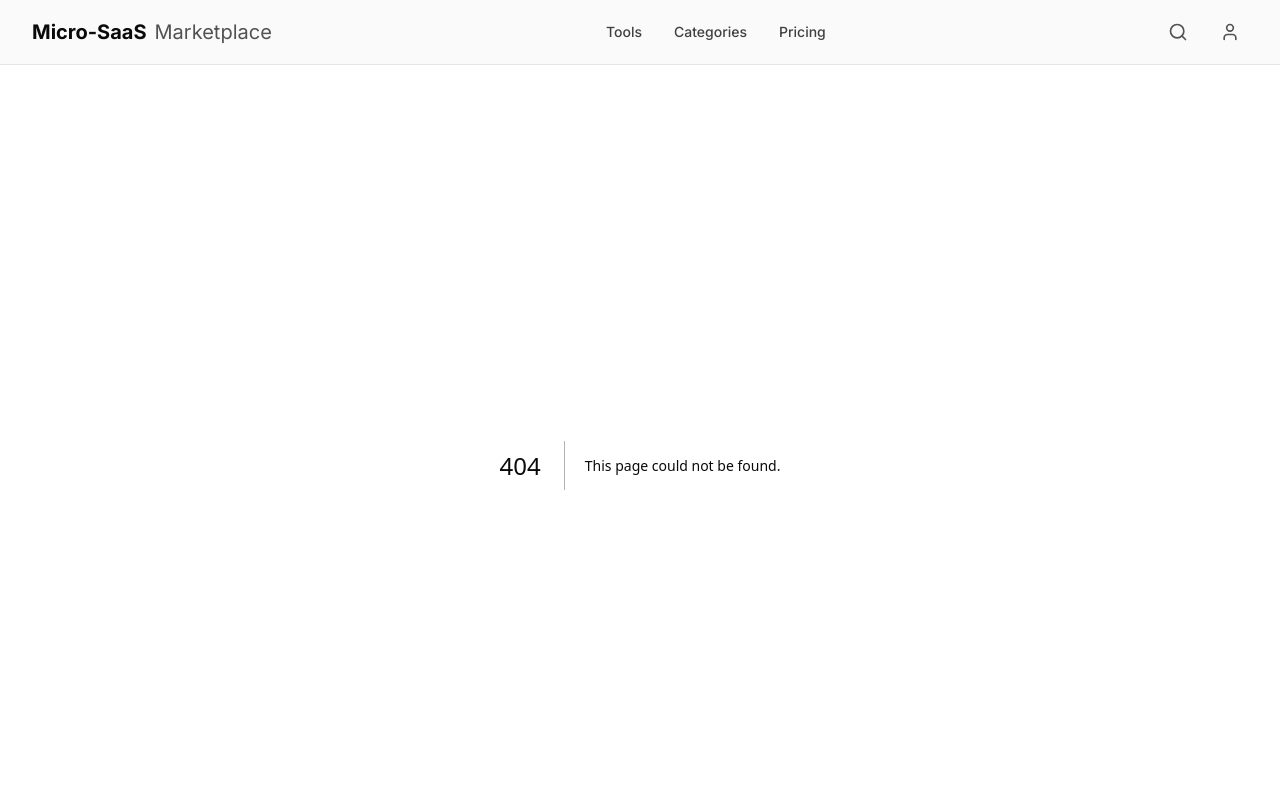
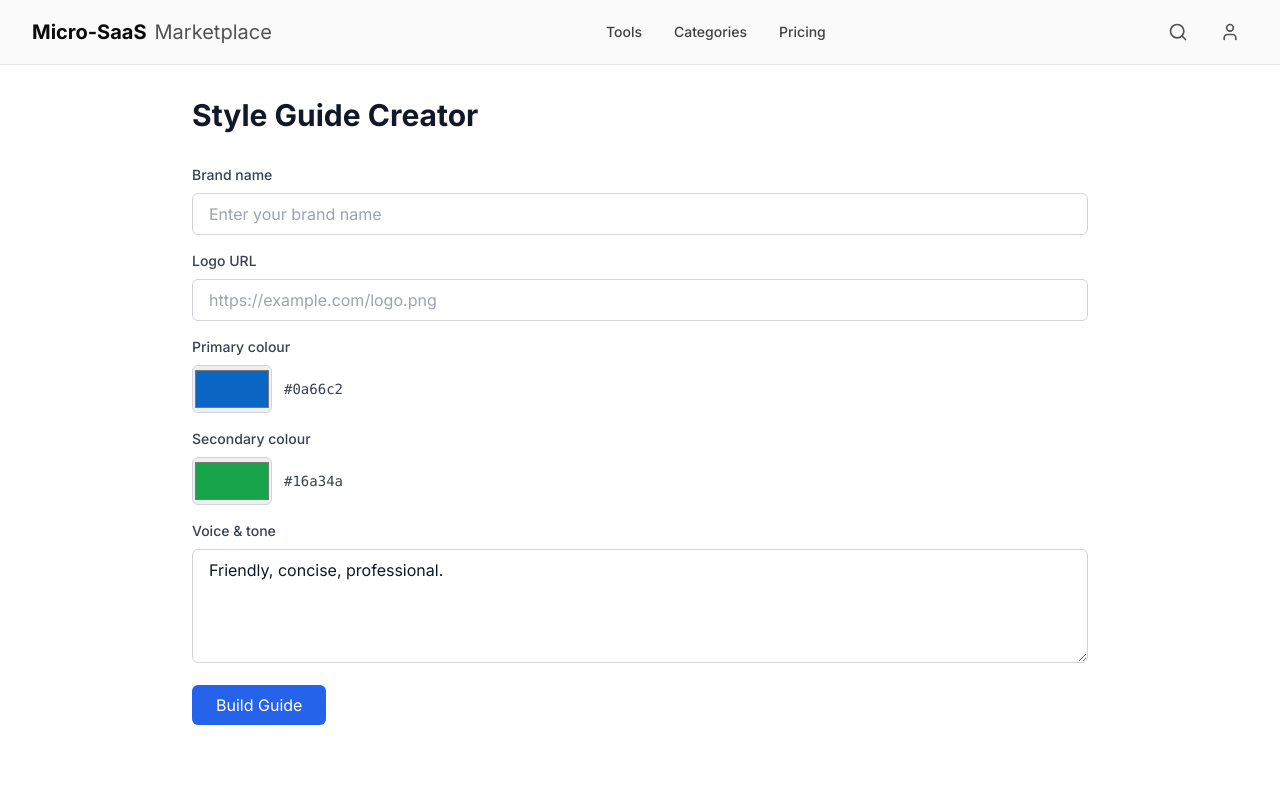
Before and after one commit to emasmela-dotcom/toolmarket365.com, a Next.js app: page /tools/style-guide-creator in a window 1280 px wide. Before the commit this address had no page. Shown: the top 800 px of the page. Built offline with nearby package versions, Linux system fonts and the light colour scheme.

Commit message:
Add Style Guide Creator tool - generate brand style guides in Markdown format

```diff
--- /dev/null
+++ b/app/tools/style-guide-creator/page.tsx
@@ -0,0 +1,177 @@
+'use client'
+
+import React, { useState } from 'react'
+
+export default function StyleGuideCreator() {
+  const [brandName, setBrandName] = useState('')
+  const [logoUrl, setLogoUrl] = useState('')
+  const [primaryColor, setPrimaryColor] = useState('#0a66c2')
+  const [secondaryColor, setSecondaryColor] = useState('#16a34a')
+  const [voiceTone, setVoiceTone] = useState('Friendly, concise, professional.')
+  const [guide, setGuide] = useState<string | null>(null)
+
+  const buildGuide = () => {
+    const styleGuide = `# ${brandName || 'Your Brand'} Style Guide
+
+## Logo
+![Logo](${logoUrl || 'https://example.com/logo.png'})
+
+## Colours
+- Primary: \`${primaryColor}\`
+- Secondary: \`${secondaryColor}\`
+
+## Voice & Tone
+${voiceTone}
+`
+    setGuide(styleGuide)
+  }
+
+  const copyToClipboard = () => {
+    if (guide) {
+      navigator.clipboard.writeText(guide)
+      alert('Style guide copied to clipboard!')
+    }
+  }
+
+  const downloadMarkdown = () => {
+    if (guide) {
+      const blob = new Blob([guide], { type: 'text/markdown' })
+      const url = URL.createObjectURL(blob)
+      const a = document.createElement('a')
+      a.href = url
+      a.download = `${brandName || 'style-guide'}-style-guide.md`
+      document.body.appendChild(a)
+      a.click()
+      document.body.removeChild(a)
+      URL.revokeObjectURL(url)
+    }
+  }
+
+  return (
+    <div className="min-h-screen bg-white dark:bg-gray-900 p-8">
+      <div className="max-w-4xl mx-auto">
+        <h1 className="text-3xl font-bold mb-8 text-gray-900 dark:text-white">
+          Style Guide Creator
+        </h1>
+
+        <div className="space-y-4 mb-6">
+          <div>
+            <label className="block text-sm font-medium mb-2 text-gray-700 dark:text-gray-300">
+              Brand name
+            </label>
+            <input
+              id="b"
+              type="text"
+              value={brandName}
+              onChange={(e) => setBrandName(e.target.value)}
+              className="w-full px-4 py-2 border border-gray-300 dark:border-gray-600 rounded-md bg-white dark:bg-gray-800 text-gray-900 dark:text-white"
+              placeholder="Enter your brand name"
+            />
+          </div>
+
+          <div>
+            <label className="block text-sm font-medium mb-2 text-gray-700 dark:text-gray-300">
+              Logo URL
+            </label>
+            <input
+              id="l"
+              type="url"
+              value={logoUrl}
+              onChange={(e) => setLogoUrl(e.target.value)}
+              className="w-full px-4 py-2 border border-gray-300 dark:border-gray-600 rounded-md bg-white dark:bg-gray-800 text-gray-900 dark:text-white"
+              placeholder="https://example.com/logo.png"
+            />
+          </div>
+
+          <div>
+            <label className="block text-sm font-medium mb-2 text-gray-700 dark:text-gray-300">
+              Primary colour
+            </label>
+            <div className="flex gap-3 items-center">
+              <input
+                id="c1"
+                type="color"
+                value={primaryColor}
+                onChange={(e) => setPrimaryColor(e.target.value)}
+                className="w-20 h-12 border border-gray-300 dark:border-gray-600 rounded-md cursor-pointer"
+              />
+              <span className="text-sm font-mono text-gray-700 dark:text-gray-300">
+                {primaryColor}
+              </span>
+            </div>
+          </div>
+
+          <div>
+            <label className="block text-sm font-medium mb-2 text-gray-700 dark:text-gray-300">
+              Secondary colour
+            </label>
+            <div className="flex gap-3 items-center">
+              <input
+                id="c2"
+                type="color"
+                value={secondaryColor}
+                onChange={(e) => setSecondaryColor(e.target.value)}
+                className="w-20 h-12 border border-gray-300 dark:border-gray-600 rounded-md cursor-pointer"
+              />
+              <span className="text-sm font-mono text-gray-700 dark:text-gray-300">
+                {secondaryColor}
+              </span>
+            </div>
+          </div>
+
+          <div>
+            <label className="block text-sm font-medium mb-2 text-gray-700 dark:text-gray-300">
+              Voice & tone
+            </label>
+            <textarea
+              id="v"
+              value={voiceTone}
+              onChange={(e) => setVoiceTone(e.target.value)}
+              className="w-full px-4 py-2 border border-gray-300 dark:border-gray-600 rounded-md bg-white dark:bg-gray-800 text-gray-900 dark:text-white resize-vertical"
+              rows={4}
+              placeholder="Describe your brand's voice and tone..."
+            />
+          </div>
+
+          <button
+            onClick={buildGuide}
+            className="px-6 py-2 bg-blue-600 hover:bg-blue-700 text-white rounded-md transition-colors"
+          >
+            Build Guide
+          </button>
+        </div>
+
+        {guide && (
+          <div
+            id="out"
+            className="mt-6 p-6 border-2 rounded-lg bg-gray-50 dark:bg-gray-800"
+            style={{ borderColor: primaryColor }}
+          >
+            <div className="flex justify-between items-center mb-4">
+              <h2 className="text-xl font-bold text-gray-900 dark:text-white">
+                Generated Style Guide
+              </h2>
+              <div className="flex gap-2">
+                <button
+                  onClick={copyToClipboard}
+                  className="px-4 py-2 bg-gray-600 hover:bg-gray-700 text-white rounded-md text-sm transition-colors"
+                >
+                  Copy
+                </button>
+                <button
+                  onClick={downloadMarkdown}
+                  className="px-4 py-2 bg-green-600 hover:bg-green-700 text-white rounded-md text-sm transition-colors"
+                >
+                  Download .md
+                </button>
+              </div>
+            </div>
+            <pre className="whitespace-pre-wrap text-sm text-gray-800 dark:text-gray-200 font-mono bg-white dark:bg-gray-900 p-4 rounded border border-gray-200 dark:border-gray-700 overflow-x-auto">
+              {guide}
+            </pre>
+          </div>
+        )}
+      </div>
+    </div>
+  )
+}
```
Also changed, not shown: app/tools/style-guide-creator/README.md (added).
